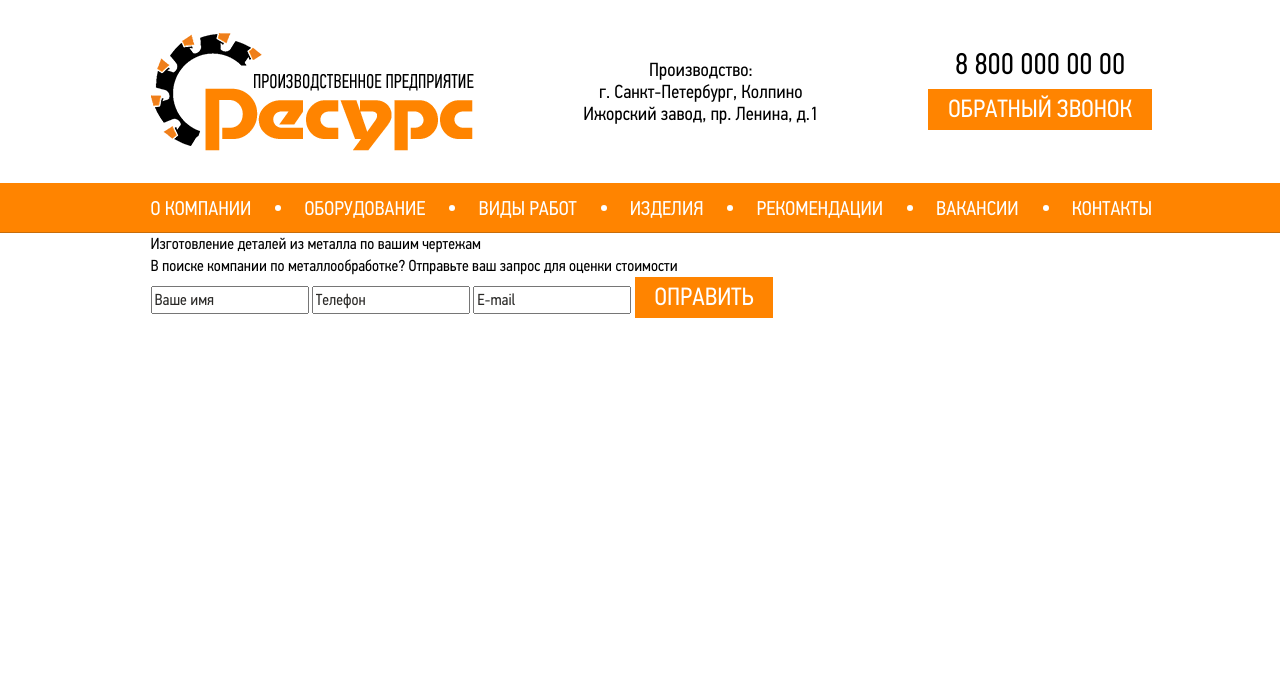
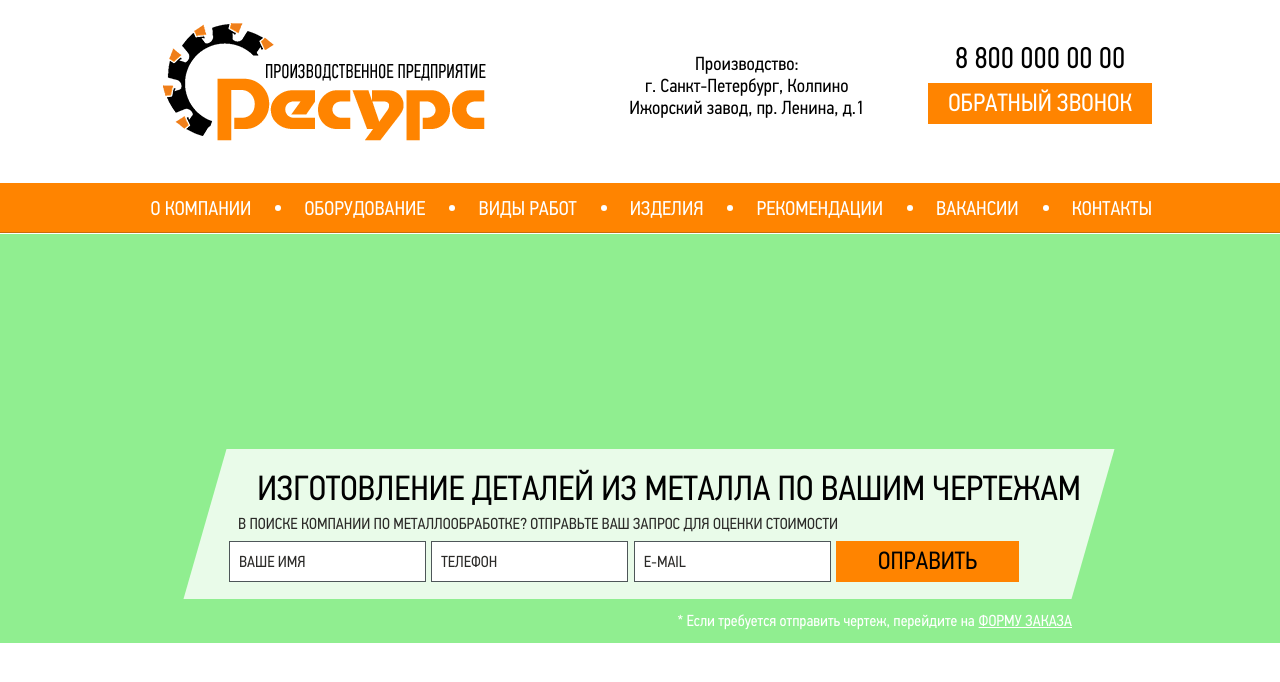
Before and after one commit to DimaelVertigo/steelkiwi-test, a website: page index.html in a window 1280 px wide. Drawn offline with nearby package versions, Linux system fonts and the light colour scheme.

Commit message:
main slider

```diff
--- a/index.html
+++ b/index.html
@@ -41,14 +41,21 @@
 <div class="main-slider">
 	<div class="wrapper">
 		<div class="offer-form">
+			<div class="offer-form__inner">
 				<h2 class="offer-form__title">Изготовление деталей из металла по вашим чертежам</h2>
-			<p class="offer-form__description">В поиске компании по металлообработке? Отправьте ваш запрос для оценки стоимости</p>
+				<p class="offer-form__description">
+					В поиске компании по металлообработке? Отправьте ваш запрос для оценки стоимости
+				</p>
 				<form class="offer">
 					<input type="text" placeholder="Ваше имя" class="offer__input">
 					<input type="tel" placeholder="Телефон" class="offer__input">
 					<input type="email" placeholder="E-mail" class="offer__input">
 					<button class="offer__submit btn">оправить</button>
 				</form>
+			</div>
+		</div>
+		<div class="addition-info">
+			<p class="addition-info__text">* Если требуется отправить чертеж, перейдите на </p><a href="#" class="addition-info__link">форму заказа</a>
 		</div>
 	</div>
 </div>
--- a/less/custom.less
+++ b/less/custom.less
@@ -31,7 +31,9 @@ body {
 	box-sizing: border-box;
 }
 input[type="text"], input[type="email"], input[type="number"], input[type="search"], input[type="url"], input[type="tel"], textarea {
-	.placeholder(@color: @grey)
+	.placeholder(@color: @grey);
+	text-transform: uppercase;
+	padding: 0 9px;
 }
 input, textarea, button, select {
 	color: inherit;
@@ -47,6 +49,8 @@ input, textarea, button, select {
 .wrapper {
 	margin-left: auto;
 	margin-right: auto;
+	position: relative;
+	height: auto;
 	@media @desktop {
 		width: @wrapper;
 		padding-left: 1.7578125%;
--- a/less/header.less
+++ b/less/header.less
@@ -7,13 +7,16 @@
 	display: flex;
 	justify-content: space-between;
 	height: 183px;
-	align-items: center;
 }
 .header-logo {
 	display: block;
 	.retina-sprite(@header-logo-group);
+	margin-top: 23px;
+	margin-left: 12px;
 }
 .header-contacts {
+	margin-top: 53px;
+	margin-left: 80px;
 	&__item {
 		color: @brand;
 		font-size: 1.9rem;
@@ -21,6 +24,7 @@
 	}
 }
 .header-tel {
+	margin-top: 47px;
 	&__number {
 		font-size: 3rem;
 		text-align: center;
--- a/less/main-slider.less
+++ b/less/main-slider.less
@@ -1,18 +1,74 @@
 .main-slider {
-}
-.wrapper {
+	width: 100%;
+	height: 409px;
+	margin-top: 1px;
+	position: relative;
+	background-color: lightgreen;
 }
 .offer-form {
+	position: absolute;
+	left: 77px;
+	top: 215px;
+	width: 888px;
+	height: 150px;
+	background-color: rgba(255,255,255,.8);
+	transform: skewX(-16deg);
+	&__inner {
+		transform: skewX(16deg);
+		padding-top: 29px;
+		padding-bottom: 17px;
+		display: flex;
+		flex-direction: column;
+		align-items: center;
+	}
 	&__title {
+		font-size: 3.5rem;
+		text-transform: uppercase;
+		padding-left: 40px;
 	}
 	&__description {
+		align-self: flex-start;
+		color: #2b2a28;
+		font-size: 1.6rem;
+		text-transform: uppercase;
+		padding-left: 33px;
+		margin-top: 13px;
 	}
 }
 .offer {
+	width: 100%;
+	padding-left: 24px;
+	padding-right: 74px;
+	margin-top: 6px;
+	display: flex;
+	justify-content: space-between;
+	align-items: center;
 	&__input {
+		width: 197px;
+		height: 41px;
+		background-color: #fff;
+		border: 1px solid #4e5659;
 	}
 	&__submit {
+		padding: 0 42px;
+		color: @brand;
 	}
 }
-.btn {
+.addition-info {
+	color: #fff;
+	position: absolute;
+	top: 376px;
+	right: 80px;
+	display: flex;
+	&__text {
+		margin-right: 4px;
+	}
+	&__link {
+		color: inherit;
+		text-decoration: underline;
+		text-transform: uppercase;
+		&:hover, &:focus {
+		  text-decoration: none;
+		}
+	}
 }
```
Also changed, not shown: css/style.css, fonts/main.jpg (added), main.jpg (added). Lines whose indentation alone changed are shown as unchanged.
